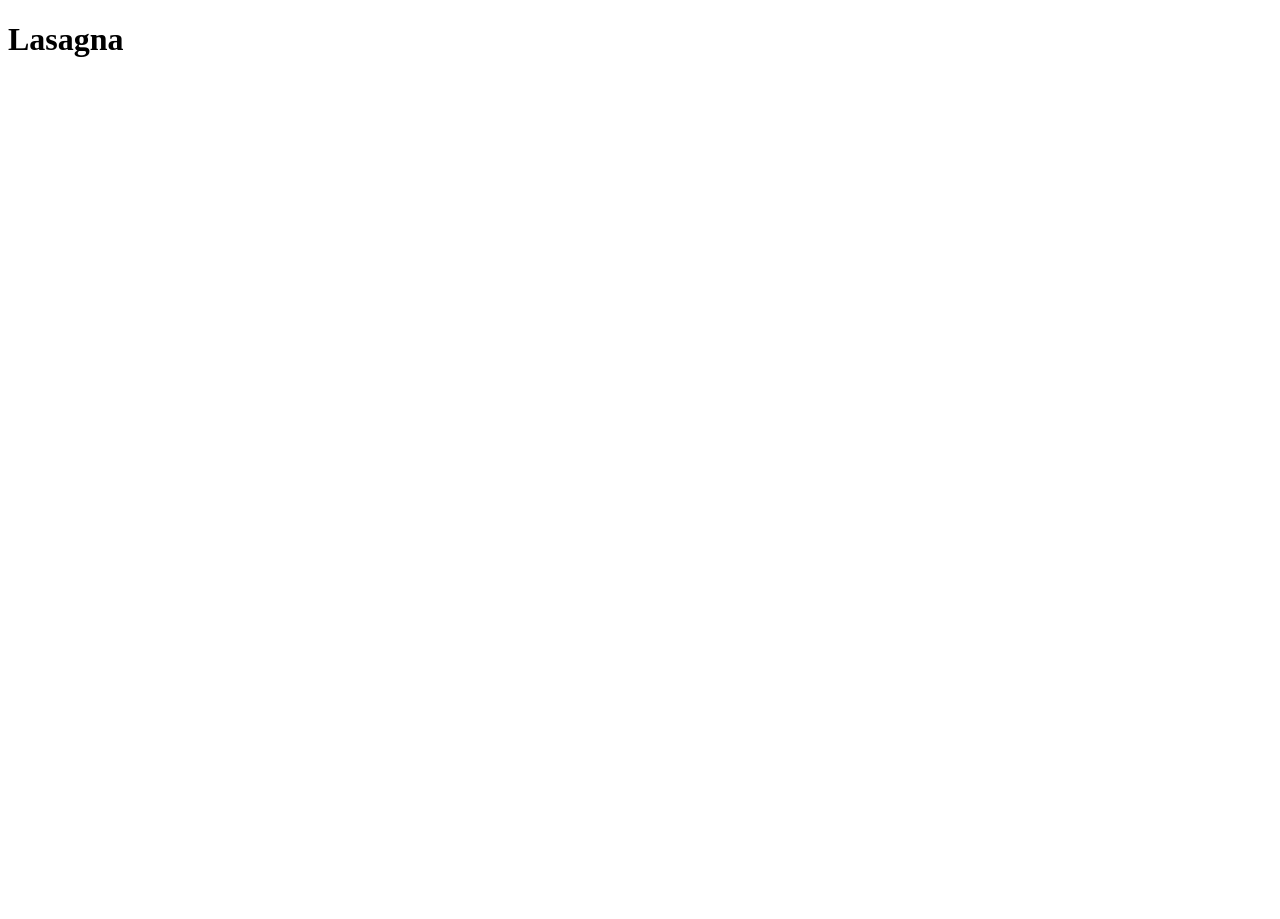
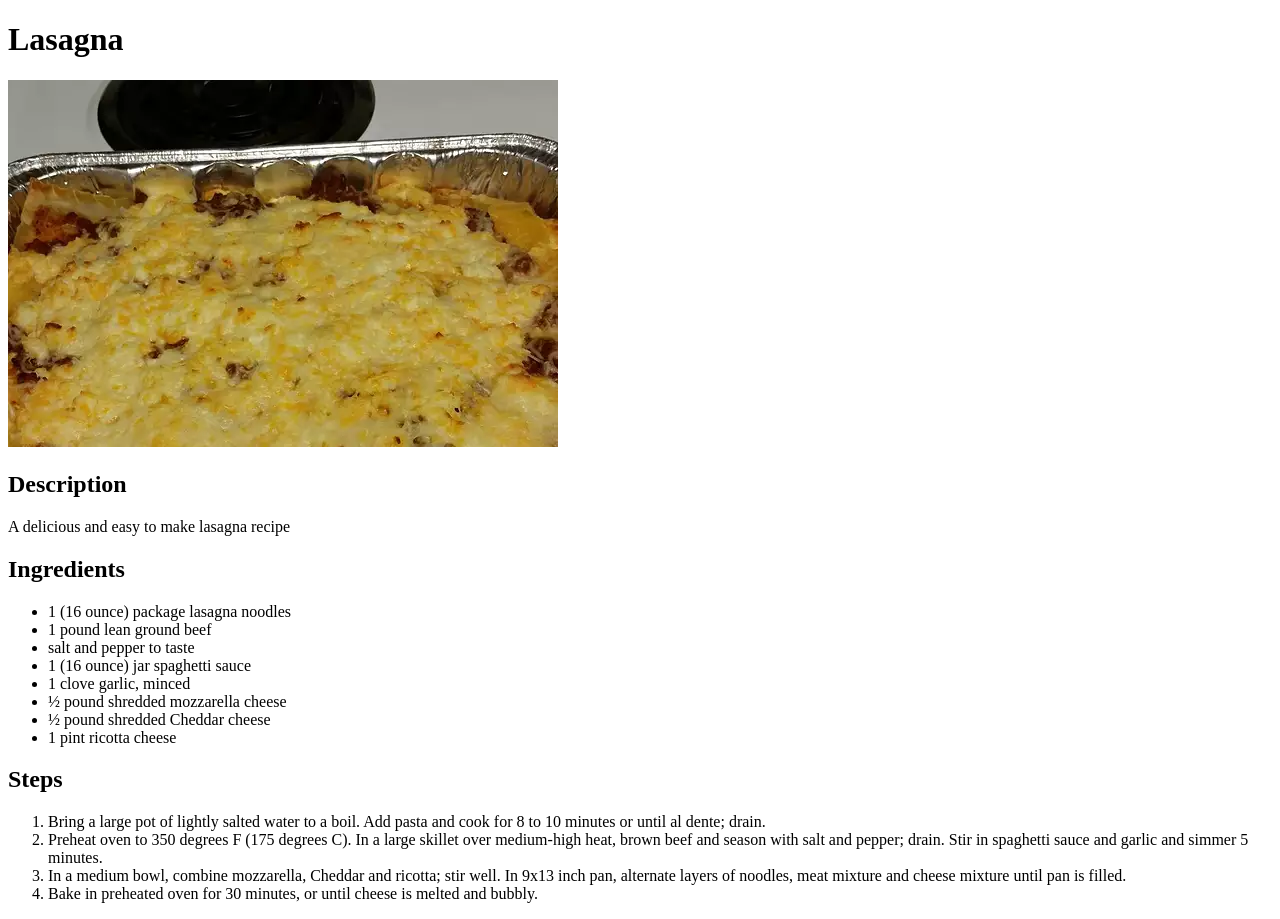
Before and after one commit to disleem1337/odin-recipes, a plain HTML site: page recipes/lasagna.html in a window 1280 px wide. Before the commit the page ends 800 px from the top, so only its background shows below. Drawn offline with Linux system fonts and the light colour scheme.

Commit message:
Add content to lasagna page
Add image, description, ingredients and steps

```diff
--- a/recipes/lasagna.html
+++ b/recipes/lasagna.html
@@ -6,5 +6,43 @@
   </head>
   <body>
     <h1>Lasagna</h1>
+    <img src="../images/lasagna.webp" alt="Lasagna in the oven" />
+
+    <h2>Description</h2>
+    <p>A delicious and easy to make lasagna recipe</p>
+
+    <h2>Ingredients</h2>
+    <ul>
+      <li>1 (16 ounce) package lasagna noodles</li>
+      <li>1 pound lean ground beef</li>
+      <li>salt and pepper to taste</li>
+      <li>1 (16 ounce) jar spaghetti sauce</li>
+      <li>1 clove garlic, minced</li>
+      <li>½ pound shredded mozzarella cheese</li>
+      <li>½ pound shredded Cheddar cheese</li>
+      <li>1 pint ricotta cheese</li>
+    </ul>
+
+    <h2>Steps</h2>
+    <ol>
+      <li>
+        Bring a large pot of lightly salted water to a boil. Add pasta and cook
+        for 8 to 10 minutes or until al dente; drain.
+      </li>
+      <li>
+        Preheat oven to 350 degrees F (175 degrees C). In a large skillet over
+        medium-high heat, brown beef and season with salt and pepper; drain.
+        Stir in spaghetti sauce and garlic and simmer 5 minutes.
+      </li>
+      <li>
+        In a medium bowl, combine mozzarella, Cheddar and ricotta; stir well. In
+        9x13 inch pan, alternate layers of noodles, meat mixture and cheese
+        mixture until pan is filled.
+      </li>
+      <li>
+        Bake in preheated oven for 30 minutes, or until cheese is melted and
+        bubbly.
+      </li>
+    </ol>
   </body>
 </html>
```
Also changed, not shown: images/lasagna.webp (added).
